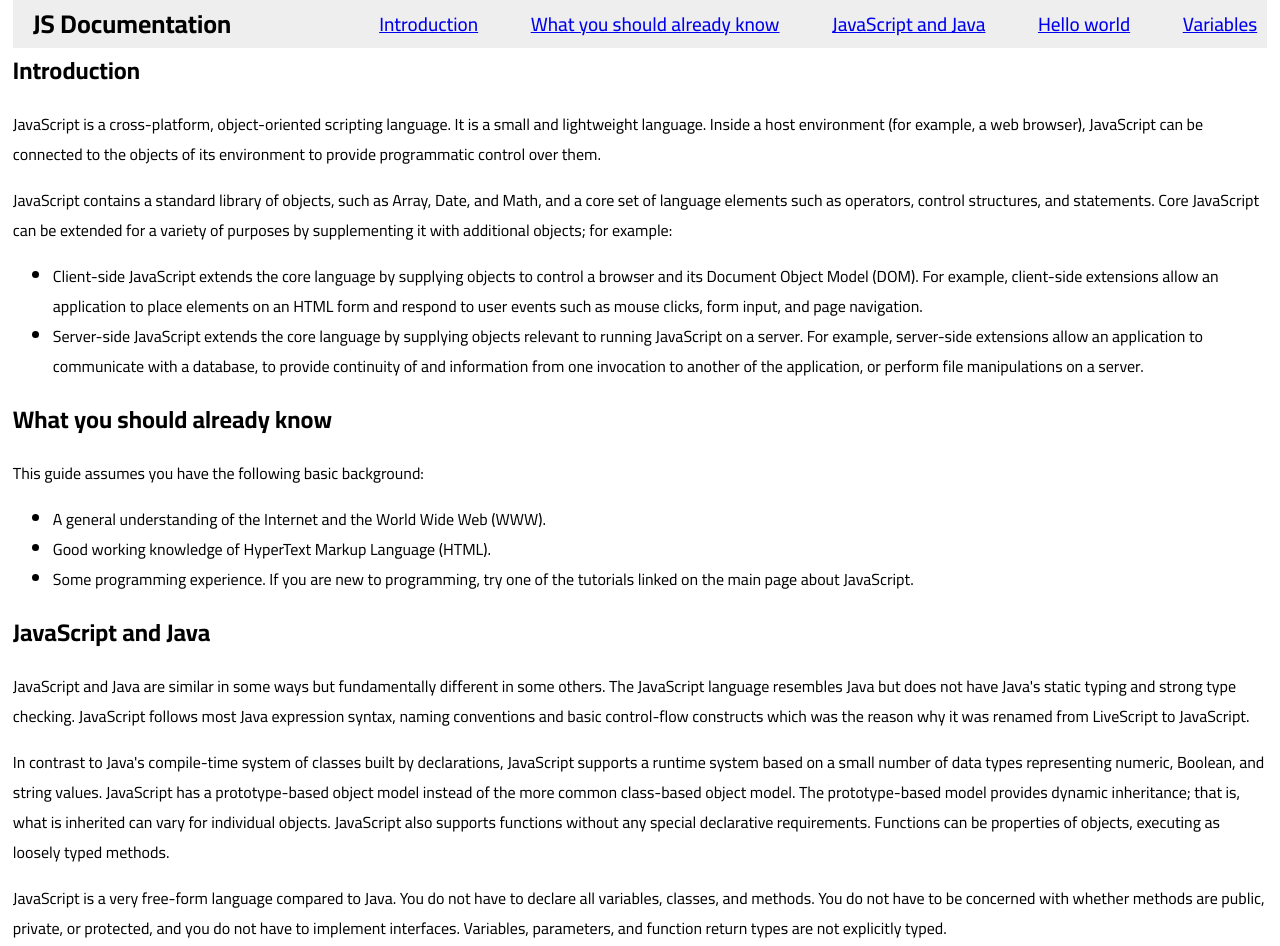
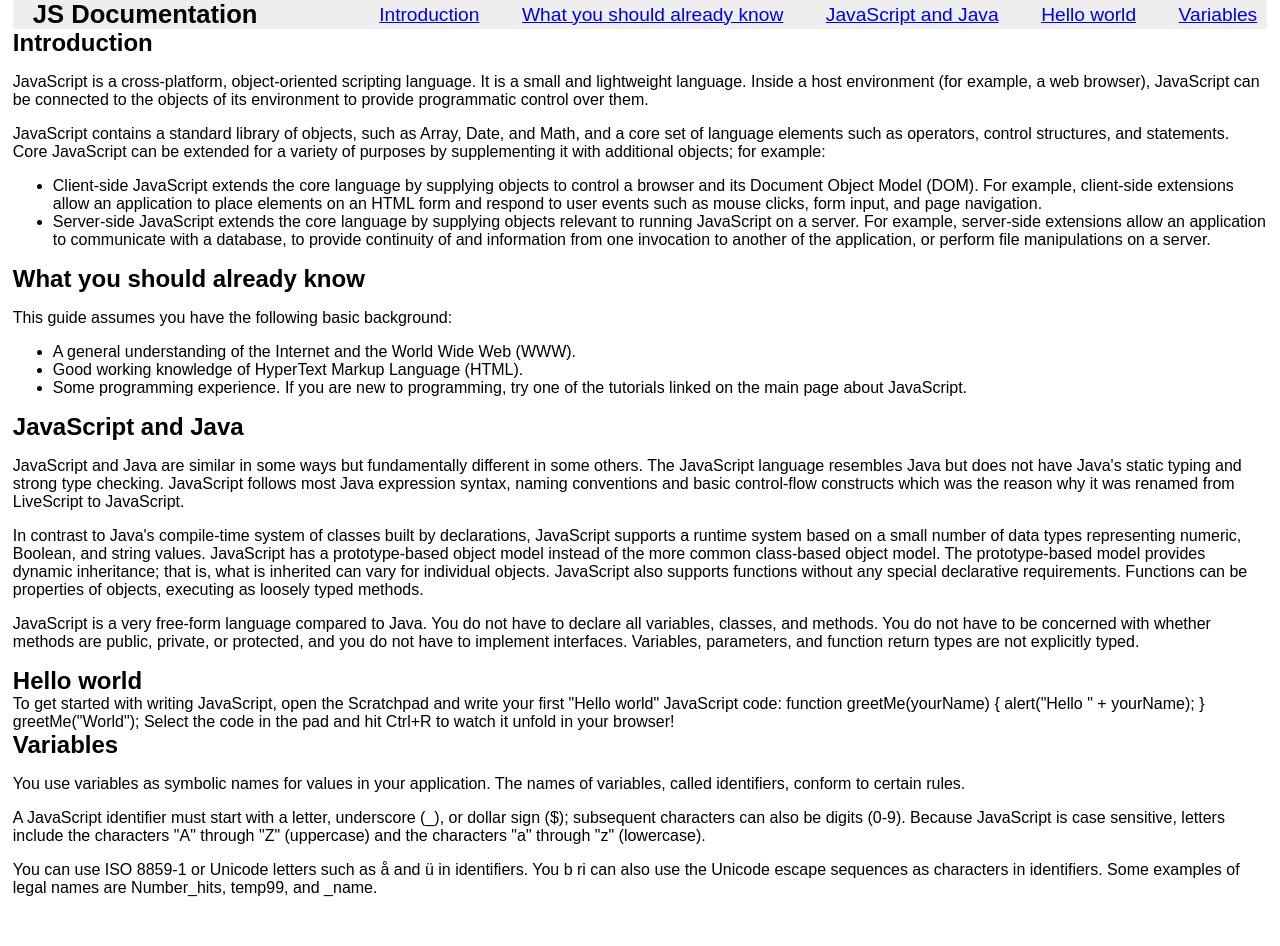
Before and after one commit to tjay1760/code-review, a plain HTML site: page index.html in a window 1280 px wide. Shown: the top 946 px of the page. After the commit the page ends 913 px from the top, so only its background shows below. Drawn offline with Linux system fonts and the light colour scheme; files that its build step writes are made by us from their sources.

Commit message:
Update mainStyles.css

```diff
--- a/mainStyle.css
+++ b/mainStyle.css
@@ -3,7 +3,7 @@
 
 
 *{
-    font-family: 'cairo' , sans-serif;
+    font-family: 'poppins', sans-serif;
     scroll-behavior: smooth;
 }
 body {
```
